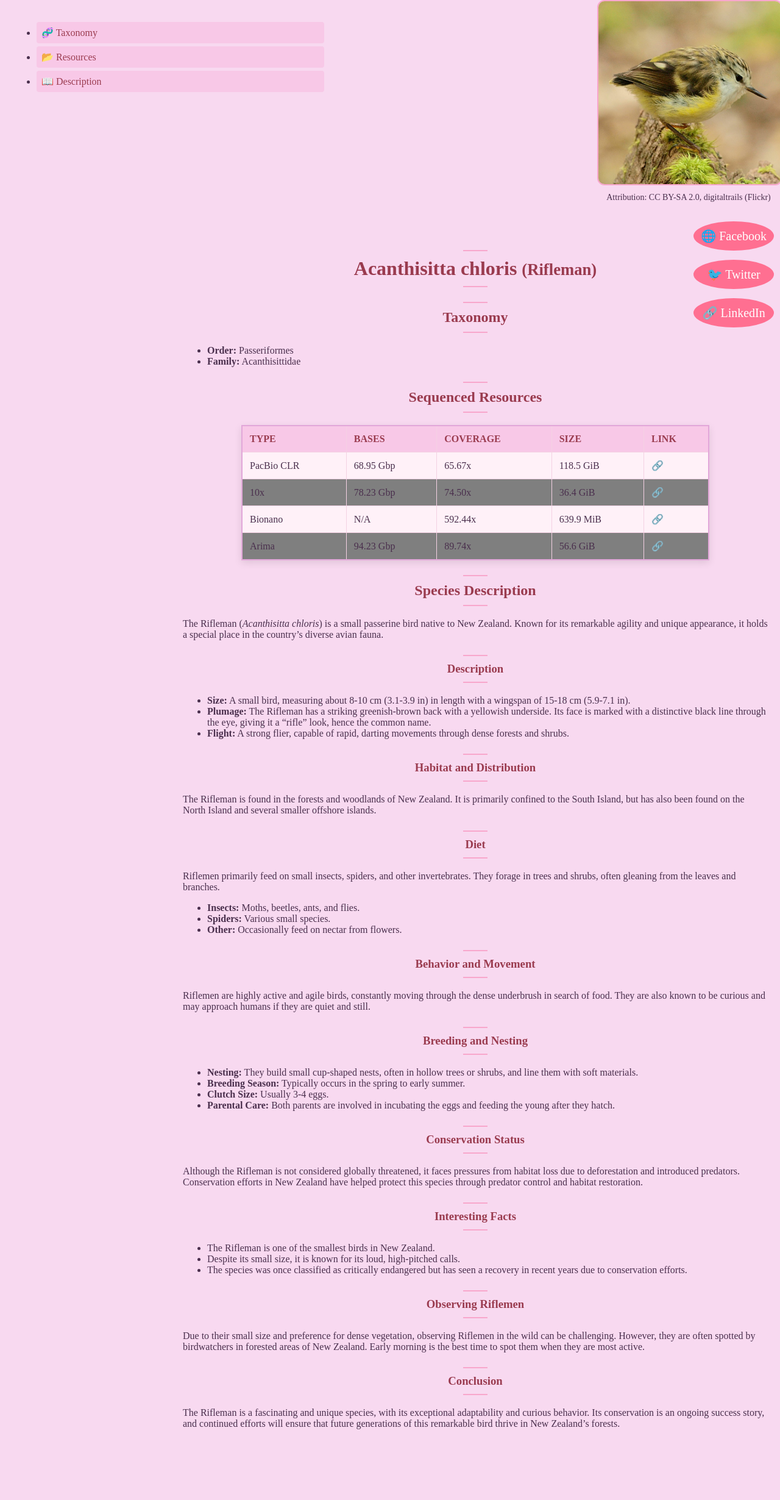
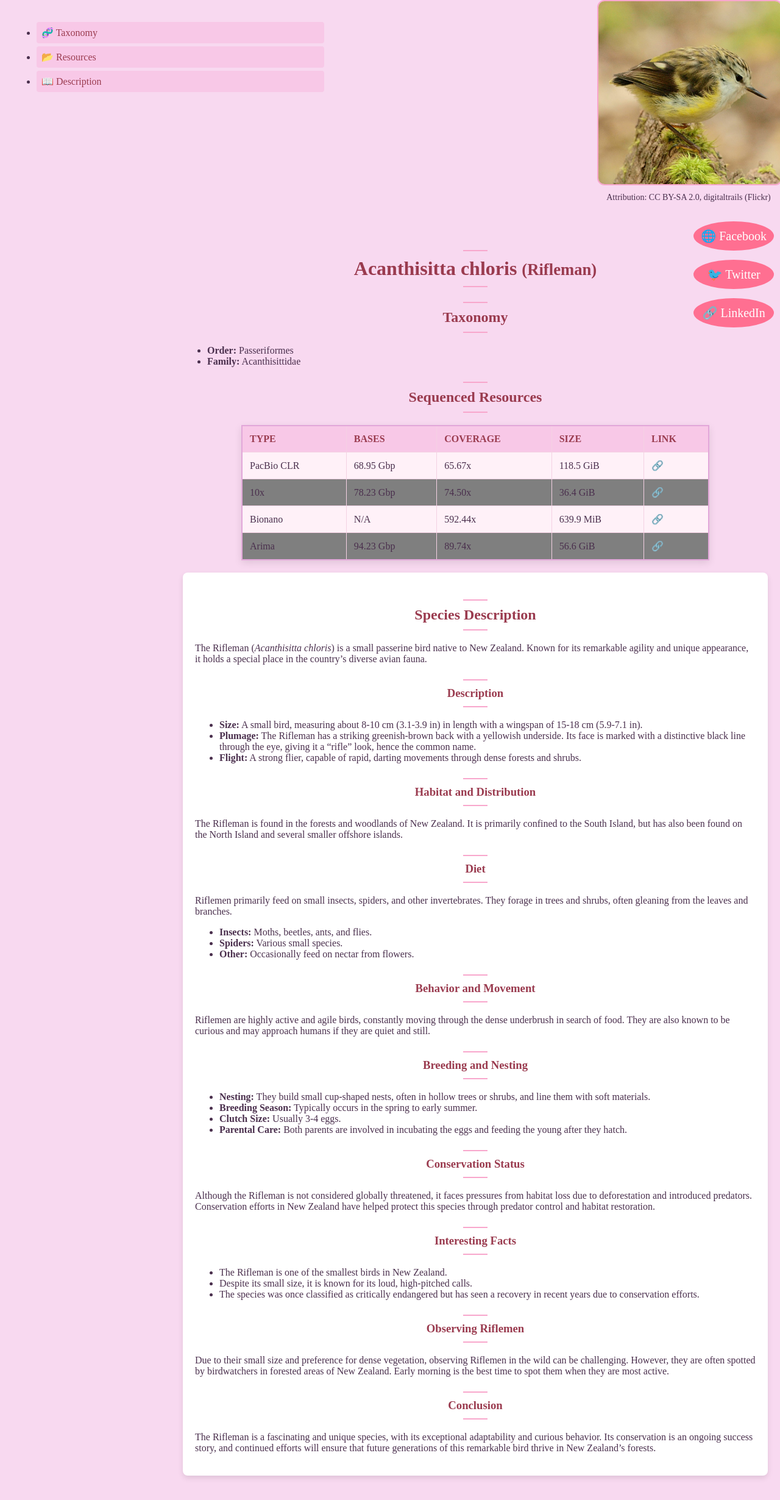
Before and after one commit to ola5670/genome-ark, a Jekyll site: the page built from _species/acanthisitta_chloris.md, in a window 1280 px wide. Shown: the whole page at 61% size. Built offline with Jekyll 4.4.1, drawn with Linux system fonts in a browser that asks for light colours; before the commit the page ends 2380 px from its top, so only the background shows below that.

Commit message:
Update species.html

```diff
--- a/_layouts/species.html
+++ b/_layouts/species.html
@@ -67,7 +67,7 @@
       </table>
     </section>
 
-    <section id="description">
+    <section id="description" class="description-container">
       <h2>Species Description</h2>
       {{ content }}
     </section>
```
